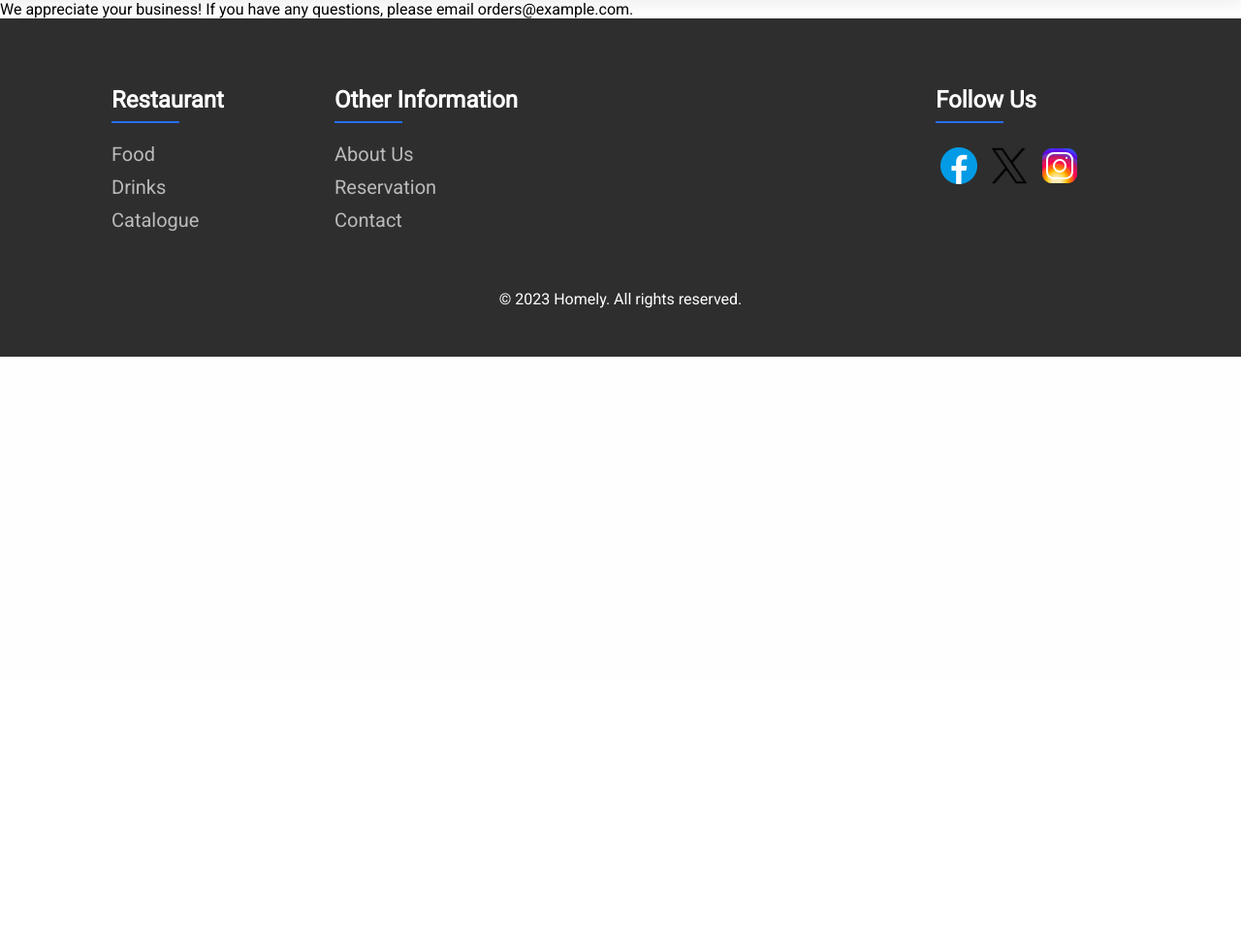
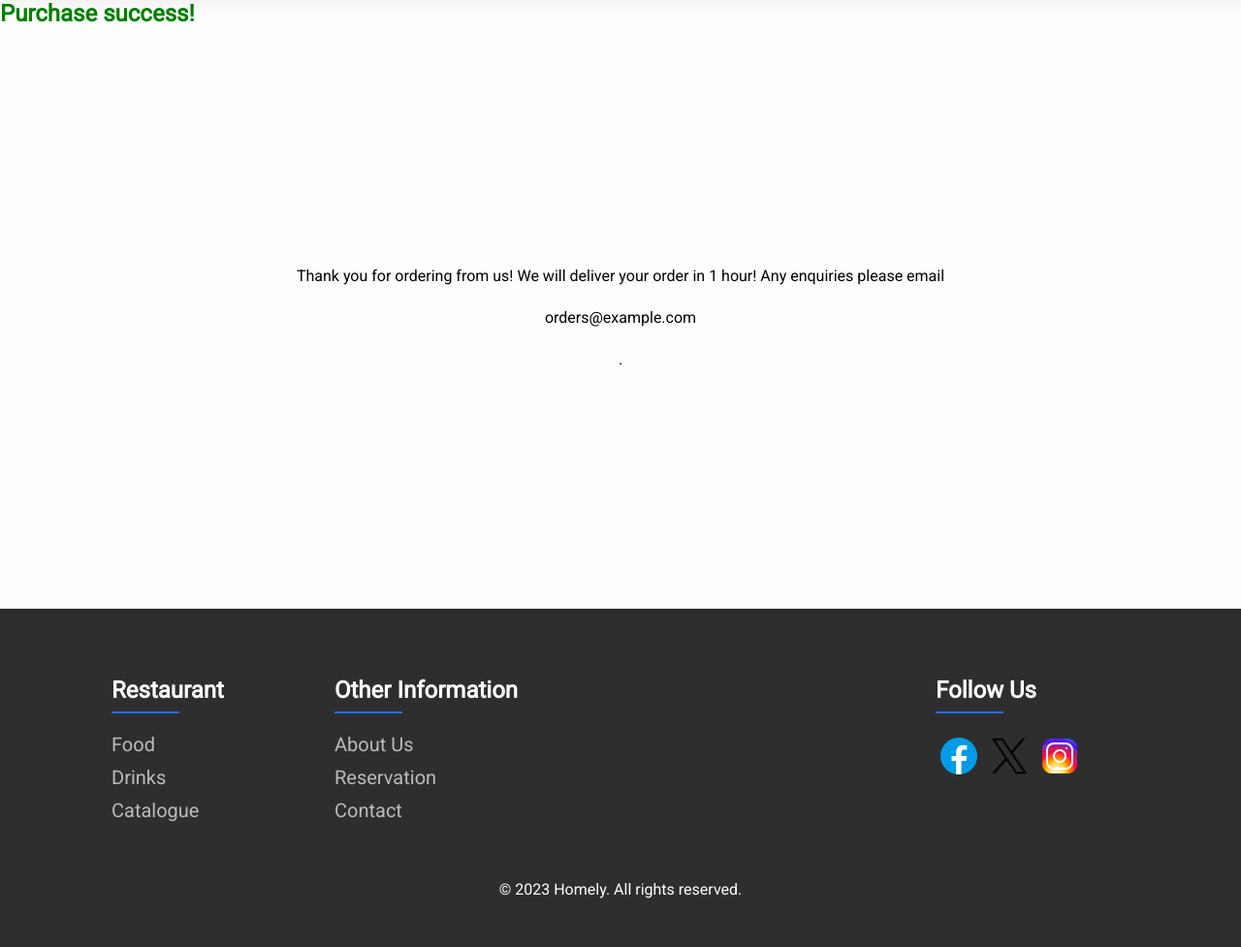
Before and after one commit to wongchs/homely-restaurant-site, a Django app: page /success/ in a window 1280 px wide. Shown: the part 98-1075 px from the top of the page at 97% size. Before the commit the page ends 466 px from the top, so only its background shows below. Run offline with Django 5.2, Linux system fonts and the light colour scheme.

Commit message:
style for success food order

```diff
--- a/static/styles/main.css
+++ b/static/styles/main.css
@@ -647,7 +647,7 @@ select {
   text-decoration: none;
 }
 
-.success-message {
+.success-message > p {
   display: flex;
   justify-content: center;
   align-items: center;
--- a/templates/success.html
+++ b/templates/success.html
@@ -1,7 +1,9 @@
 {% extends 'main.html' %} {% load static %} {% block content %}
-<section>
+<section class = "success-message">
+  <h1>Purchase success!</h1>
   <p>
-    We appreciate your business! If you have any questions, please email
+    Thank you for ordering from us! We will deliver your order in 1 hour!
+    Any enquiries please email
     <a href="mailto:orders@example.com">orders@example.com</a>.
   </p>
 </section>
```
Also changed, not shown: db.sqlite3.
